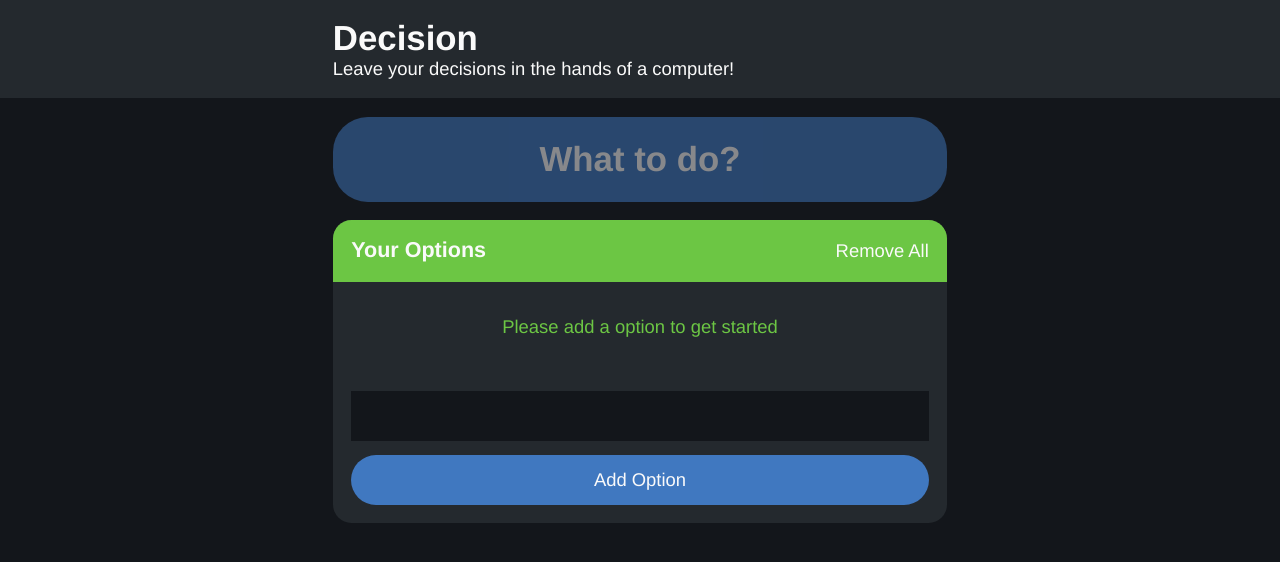
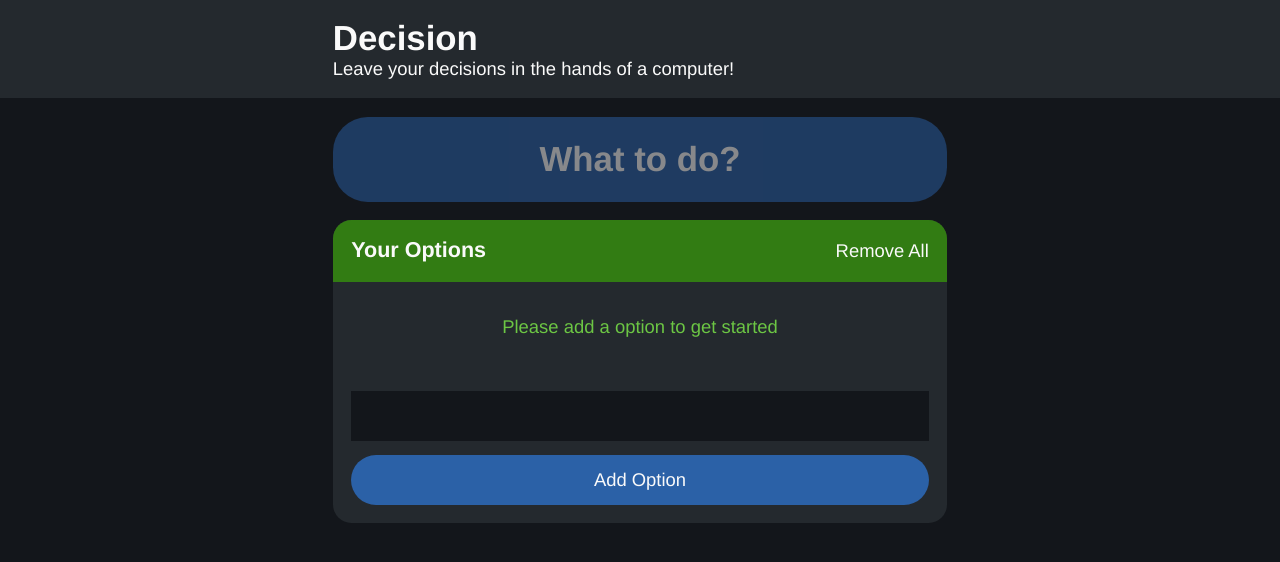
Before and after one commit to KeKam/decision-app, a React (Create React App) app: page / in a window 1280 px wide. Shown: the top 562 px of the page. Built offline with nearby package versions, Linux system fonts and the light colour scheme.

Commit message:
Optimize accessibility

```diff
--- a/src/components/AddOption.js
+++ b/src/components/AddOption.js
@@ -19,7 +19,7 @@ const AddOption = ({ handleAddOptions }) => {
     <div>
       {error && <p className='add-option-error'>{error}</p>}
       <form className='add-option' onSubmit={handleAddOption}>
-        <input className='add-option-input' type='text' name='option' />
+        <input className='add-option-input' type='text' aria-label='Input option here' name='option' />
         <button className='button'>Add Option</button>
       </form>
     </div>
--- a/src/styles/base/_settings.scss
+++ b/src/styles/base/_settings.scss
@@ -8,8 +8,9 @@ $xl-size: 5.0rem;
 // Color
 
 $dark-grey: #13161b;
+$dark-green: #327c13;
+$light-green: #6cc644;
 $light-grey: #24292e;
-$light-green: #6cc644;
-$light-blue: #4078c0;
+$light-blue: #2b61a7;
 $white: #fafafa;
 $red: #bd2c00;
--- a/src/styles/components/_widget.scss
+++ b/src/styles/components/_widget.scss
@@ -12,7 +12,7 @@
 }
 
 .widget-header {
-  background: $light-green;
+  background: $dark-green;
   color: $white;
   display: flex;
   justify-content: space-between;
```
